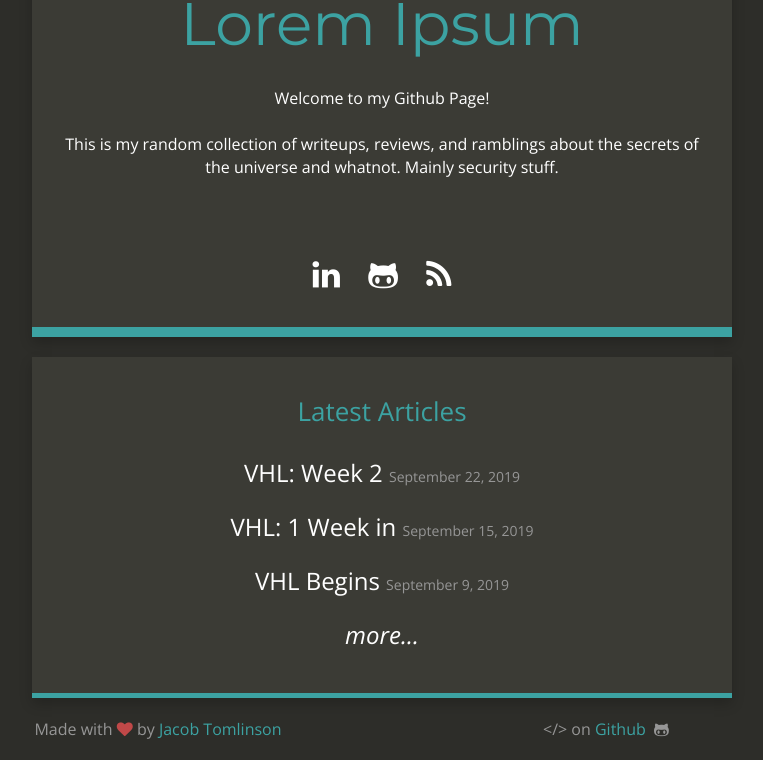
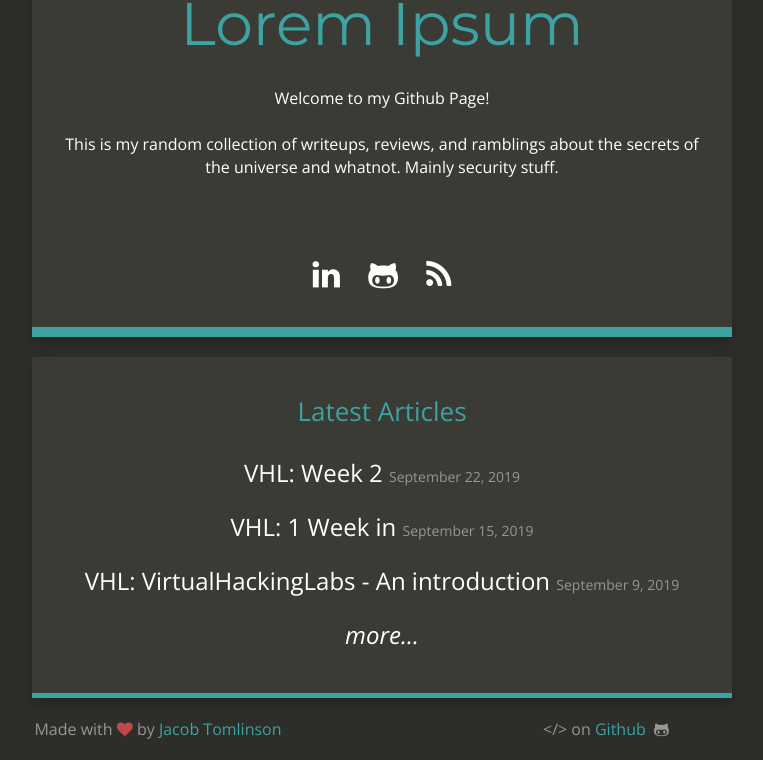
Before and after one commit to Dreamscent/Dreamscent.github.io, a Jekyll site: the page built from index.html, in a window 1280 px wide, cut to the strip 174-934 px from the top of the page. Shown: the whole strip, without its empty margins (258-1021 px from the left). Built offline with Jekyll 4.4.1, drawn with Linux system fonts in a browser that asks for light colours; nearby versions of some CDN libraries.

Commit message:
Update and rename 2019-09-09-VHL-begins.md to 2019-09-09-VHL-intro.md

```diff
--- a/_posts/2019-09-09-VHL-begins.md
+++ b/_posts/2019-09-09-VHL-intro.md
@@ -1,9 +1,9 @@
 ---
 layout:     post
-title:      VHL Begins
+title:      "VHL: VirtualHackingLabs - An introduction"
 date:       2019-09-09 15:31:19
 author:     J
-summary:    VHL Starts (WIP).
+summary:    VHL Labs begin.
 categories: VirtualHackingLabs
 thumbnail:  play
 tags:
```
